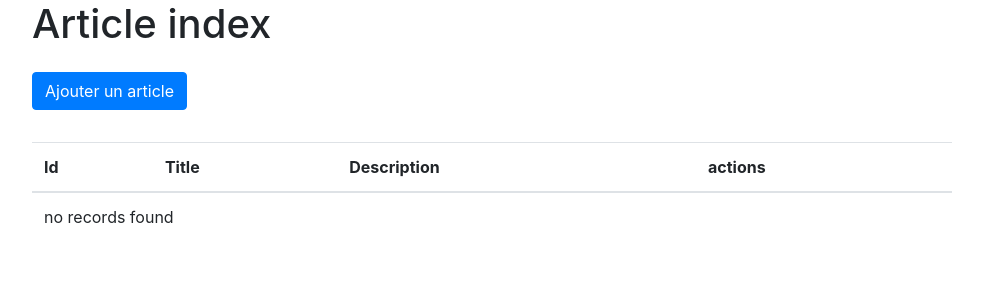
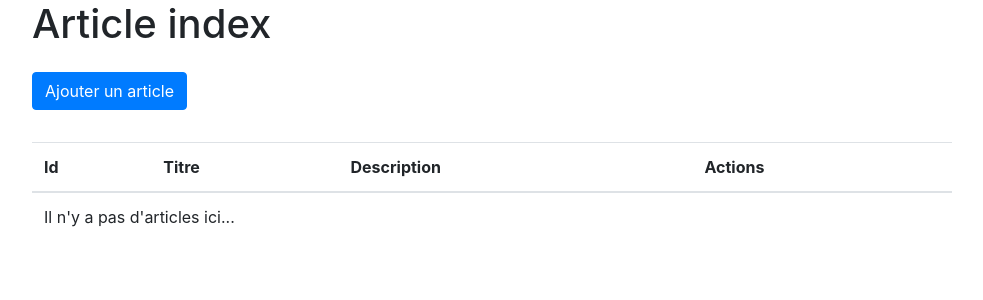
Before and after one commit to jnicolas94/EvaluationSymfony, a Symfony app: template templates/article/index.html.twig in a window 1280 px wide. Shown: the part 56-356 px from the top of the page, without its empty margins (148-1131 px from the left). Run offline with Twig, Linux system fonts and the light colour scheme; the template is opened without the code that fills it, so the values that code supplies are empty; some libraries are stand-ins or nearby versions.

Commit message:
final commit

```diff
--- a/templates/article/_delete_form.html.twig
+++ b/templates/article/_delete_form.html.twig
@@ -1,5 +1,5 @@
 <form method="post" action="{{ path('article_delete', {'id': article.id}) }}" onsubmit="return confirm('Are you sure you want to delete this item?');">
     <input type="hidden" name="_method" value="DELETE">
     <input type="hidden" name="_token" value="{{ csrf_token('delete' ~ article.id) }}">
-    <button class="btn btn-danger">Supprimer l'article</button>
+    <button class="btn btn-danger">Supprimer</button>
 </form>
--- a/templates/article/index.html.twig
+++ b/templates/article/index.html.twig
@@ -9,9 +9,9 @@
         <thead>
             <tr>
                 <th>Id</th>
-                <th>Title</th>
+                <th>Titre</th>
                 <th>Description</th>
-                <th>actions</th>
+                <th>Actions</th>
             </tr>
         </thead>
         <tbody>
@@ -23,11 +23,12 @@
                 <td>
                     <a href="{{ path('article_show', {'id': article.id}) }}" type="button" class="btn btn-success">Voir</a>
                     <a href="{{ path('article_edit', {'id': article.id}) }}" type="button" class="btn btn-warning">Modifier</a>
+                    {{ include('article/_delete_form.html.twig') }}
                 </td>
             </tr>
         {% else %}
             <tr>
-                <td colspan="4">no records found</td>
+                <td colspan="4">Il n'y a pas d'articles ici...</td>
             </tr>
         {% endfor %}
         </tbody>
```
